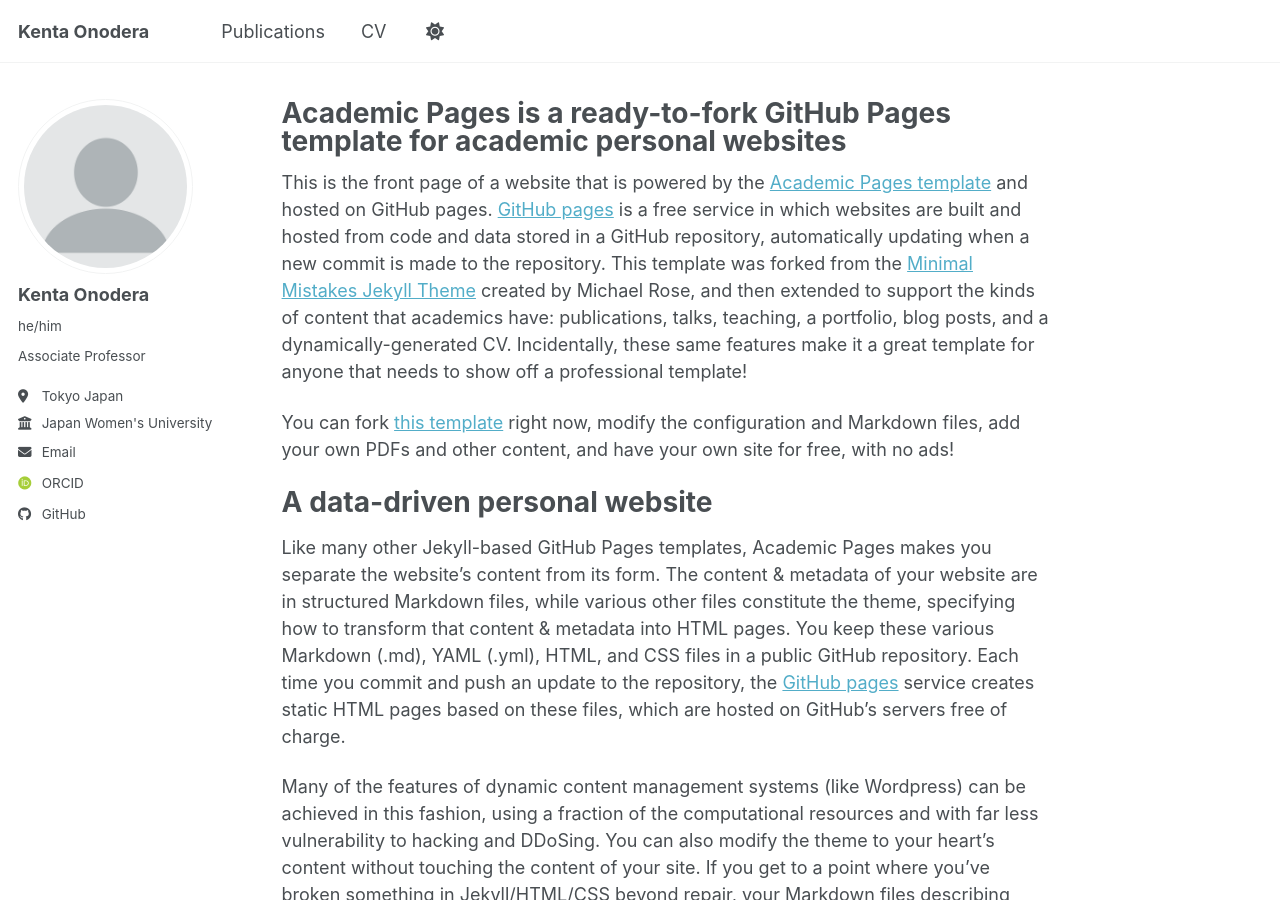
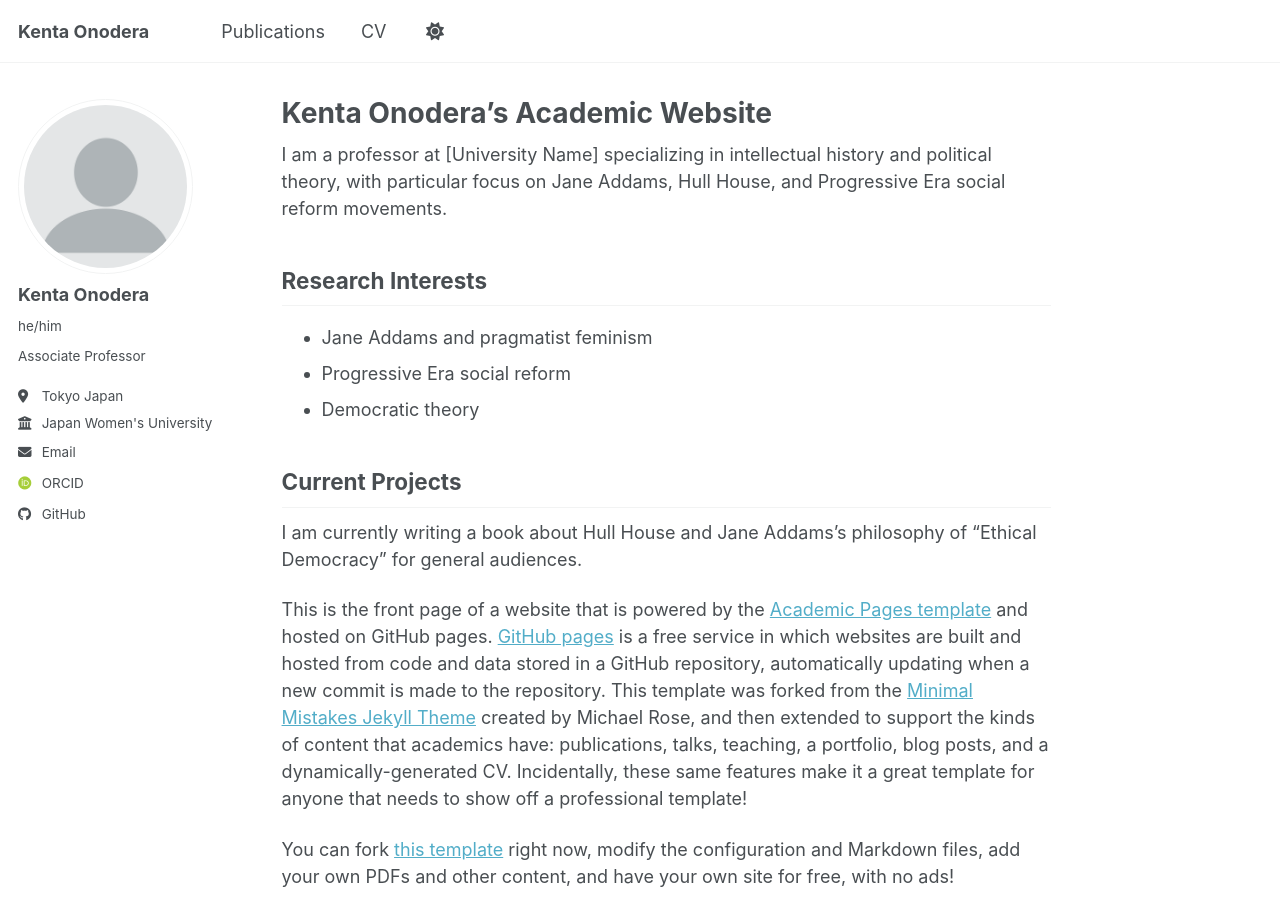
Before and after one commit to kenta-onodera/kenta-onodera.github.io, a Jekyll site: the page built from _pages/about.md, in a window 1280 px wide and 900 px high. Built offline with Jekyll 4.4.1, drawn with Linux system fonts in a browser that asks for light colours; some web fonts are replaced; a script bundle is joined from its source files by our own code; library files that are not in the unit come from our copies.

Commit message:
Update about.md

```diff
--- a/_pages/about.md
+++ b/_pages/about.md
@@ -1,11 +1,21 @@
 ---
 permalink: /
-title: "Academic Pages is a ready-to-fork GitHub Pages template for academic personal websites"
+title: "Kenta Onodera's Academic Website"
 author_profile: true
 redirect_from:
   - /about/
   - /about.html
 ---
+
+I am a professor at [University Name] specializing in intellectual history and political theory, with particular focus on Jane Addams, Hull House, and Progressive Era social reform movements.
+
+## Research Interests
+- Jane Addams and pragmatist feminism
+- Progressive Era social reform
+- Democratic theory
+
+## Current Projects
+I am currently writing a book about Hull House and Jane Addams's philosophy of "Ethical Democracy" for general audiences.
 
 This is the front page of a website that is powered by the [Academic Pages template](https://github.com/academicpages/academicpages.github.io) and hosted on GitHub pages. [GitHub pages](https://pages.github.com) is a free service in which websites are built and hosted from code and data stored in a GitHub repository, automatically updating when a new commit is made to the repository. This template was forked from the [Minimal Mistakes Jekyll Theme](https://mmistakes.github.io/minimal-mistakes/) created by Michael Rose, and then extended to support the kinds of content that academics have: publications, talks, teaching, a portfolio, blog posts, and a dynamically-generated CV. Incidentally, these same features make it a great template for anyone that needs to show off a professional template!
 
```
